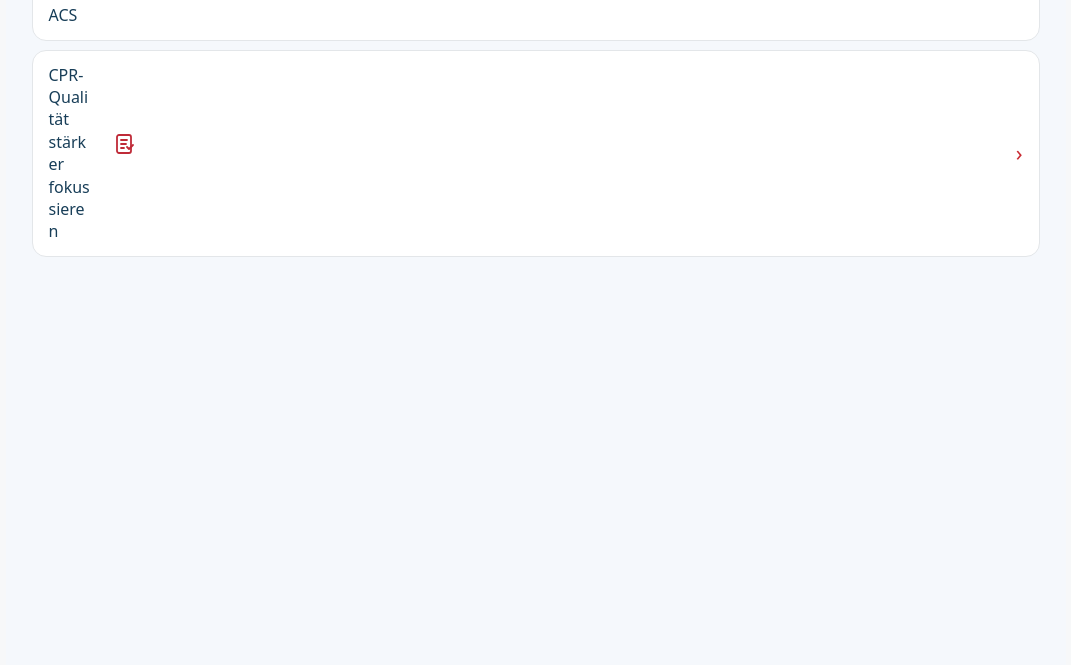
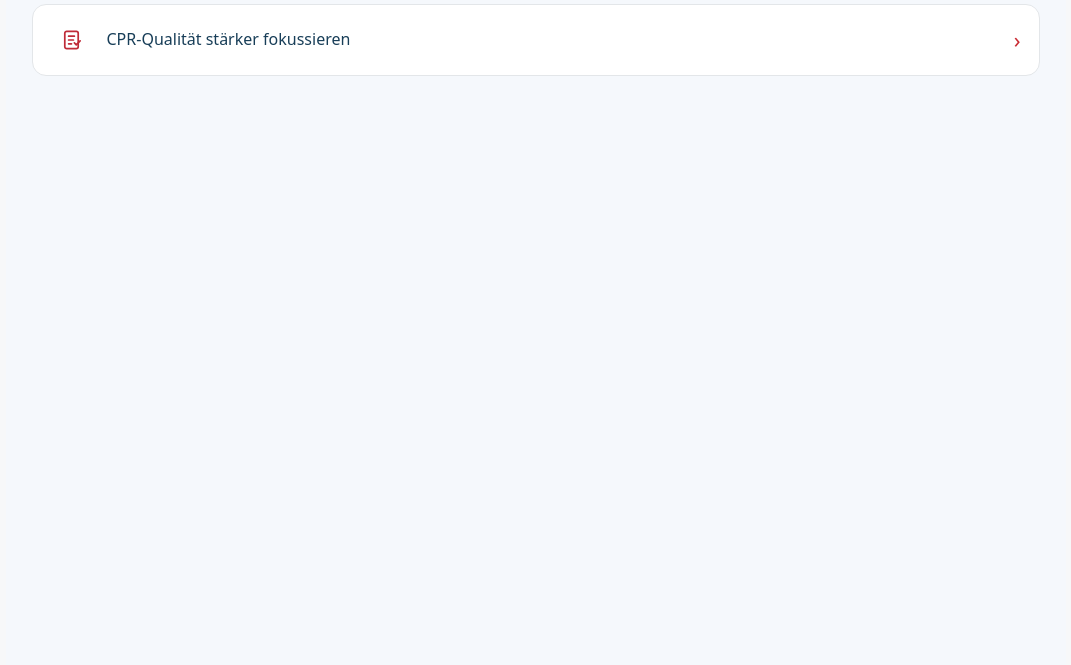
Before and after one commit to 1020-Andorf/literatur-1020, a plain HTML site: page lehrmeinung.html in a window 1280 px wide. Shown: the part 137-802 px from the top of the page, without its empty margins (97-1168 px from the left). Drawn offline with Linux system fonts and the light colour scheme; no server answers.

Commit message:
Add files via upload

```diff
--- a/lehrmeinung.html
+++ b/lehrmeinung.html
@@ -5,7 +5,7 @@
 <meta name="viewport" content="width=device-width,initial-scale=1,viewport-fit=cover">
 <meta name="theme-color" content="#ffffff">
 <title>OST 1020 – Wissenssammlung</title>
-<link rel="stylesheet" href="portal.css?v=589">
+<link rel="stylesheet" href="portal.css?v=590">
 </head>
 <body data-page="changes">
 <header class="topbar">
@@ -29,7 +29,7 @@
 </script>
 <script src="diagnostic-theory.js?v=533">
 </script>
-<script src="portal.js?v=589">
+<script src="portal.js?v=590">
 </script>
 </body>
 </html>
--- a/portal.css
+++ b/portal.css
@@ -539,3 +539,41 @@ body .cf548-home .ost577-switch-host .ost576-edit-switch{
   color:#16465f!important;background:#fff!important;border:1px solid #b9cedc!important;
   border-radius:9px!important;opacity:1!important;visibility:visible!important;
 }
+
+/* Update 590: Lehrmeinung – Titel neben dem Symbol, nicht in schmaler Spalte */
+body.app-shell .ost-tonal-list,
+body .ost-tonal-list {width:100%; min-width:0;}
+body.app-shell .ost-tonal-list a.row-card.ost590-change-card,
+body .ost-tonal-list a.row-card.ost590-change-card{
+  display:flex!important; flex-direction:row!important; flex-wrap:nowrap!important;
+  align-items:center!important; justify-content:flex-start!important;
+  gap:14px!important; width:100%!important; min-width:0!important;
+  box-sizing:border-box!important; height:auto!important; min-height:72px!important;
+  padding:14px 18px!important; text-align:left!important;
+}
+body.app-shell .ost-tonal-list a.ost590-change-card > .ost590-change-icon,
+body .ost-tonal-list a.ost590-change-card > .ost590-change-icon {
+  position:static!important; order:0!important; display:flex!important;
+  flex:0 0 42px!important; width:42px!important; min-width:42px!important;
+  height:42px!important; align-items:center!important; justify-content:center!important;
+  margin:0!important; float:none!important;
+}
+body.app-shell .ost-tonal-list a.ost590-change-card > .ost590-change-label,
+body .ost-tonal-list a.ost590-change-card > .ost590-change-label{
+  position:static!important; order:1!important; display:block!important;
+  flex:1 1 0%!important; min-width:0!important; max-width:none!important;
+  width:auto!important; margin:0!important; padding:0!important;
+  white-space:normal!important; overflow-wrap:break-word!important; word-break:normal!important;
+}
+body.app-shell .ost-tonal-list a.ost590-change-card > .ost590-change-label strong,
+body .ost-tonal-list a.ost590-change-card > .ost590-change-label strong {
+  display:block!important; width:auto!important; max-width:100%!important;
+  white-space:normal!important; overflow-wrap:break-word!important;
+  word-break:normal!important; hyphens:none!important; line-height:1.45!important;
+  font-size:1rem!important; margin:0!important;
+}
+body.app-shell .ost-tonal-list a.ost590-change-card > .ost590-change-arrow,
+body .ost-tonal-list a.ost590-change-card > .ost590-change-arrow{
+  position:static!important; order:2!important; flex:0 0 18px!important;
+  width:18px!important; margin:0 0 0 auto!important; text-align:right!important;
+}
```
Also changed, not shown: portal.js.
